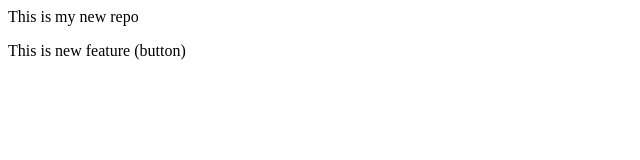
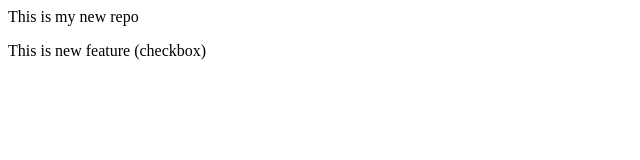
Before and after one commit to AWRUSH909/LocalRepo, a plain HTML site: page index.html in a window 1280 px wide. Shown: the full height of the page, 0-640 px from the left. Drawn offline with Linux system fonts and the light colour scheme.

Commit message:
Add checkbox

```diff
--- a/index.html
+++ b/index.html
@@ -1,2 +1,2 @@
 <p>This is my new repo</p>
-<P>This is new feature (button)</P>
+<P>This is new feature (checkbox)</P>
```
